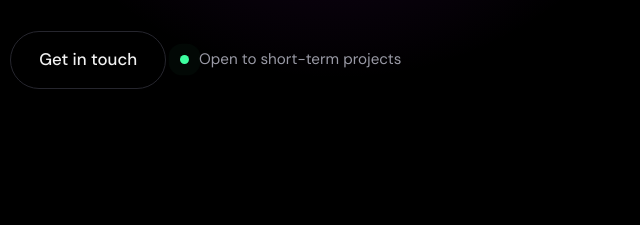
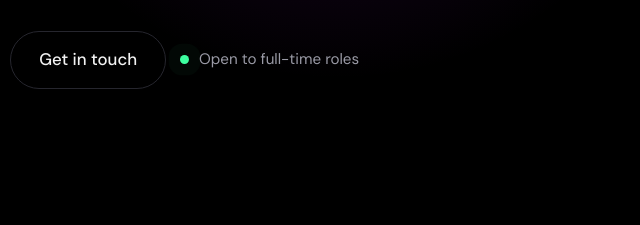
Before and after one commit to Candyhertz/Dharshan-portfolio, a plain HTML site: page index.html in a window 1280 px wide. Shown: the part 525-750 px from the top of the page, 302-942 px from the left. Drawn offline with Linux system fonts and the light colour scheme.

Commit message:
Update index.html

```diff
--- a/index.html
+++ b/index.html
@@ -88,7 +88,7 @@ footer{position:relative;z-index:1;text-align:center;color:var(--mute);padding:3
   <div class="cta">
     <a class="btn p" href="#work">See my projects</a>
     <a class="btn g" href="#contact">Get in touch</a>
-    <span class="open"><i></i>Open to short-term projects</span>
+    <span class="open"><i></i>Open to full-time roles</span>
   </div>
 </header>
 
```
